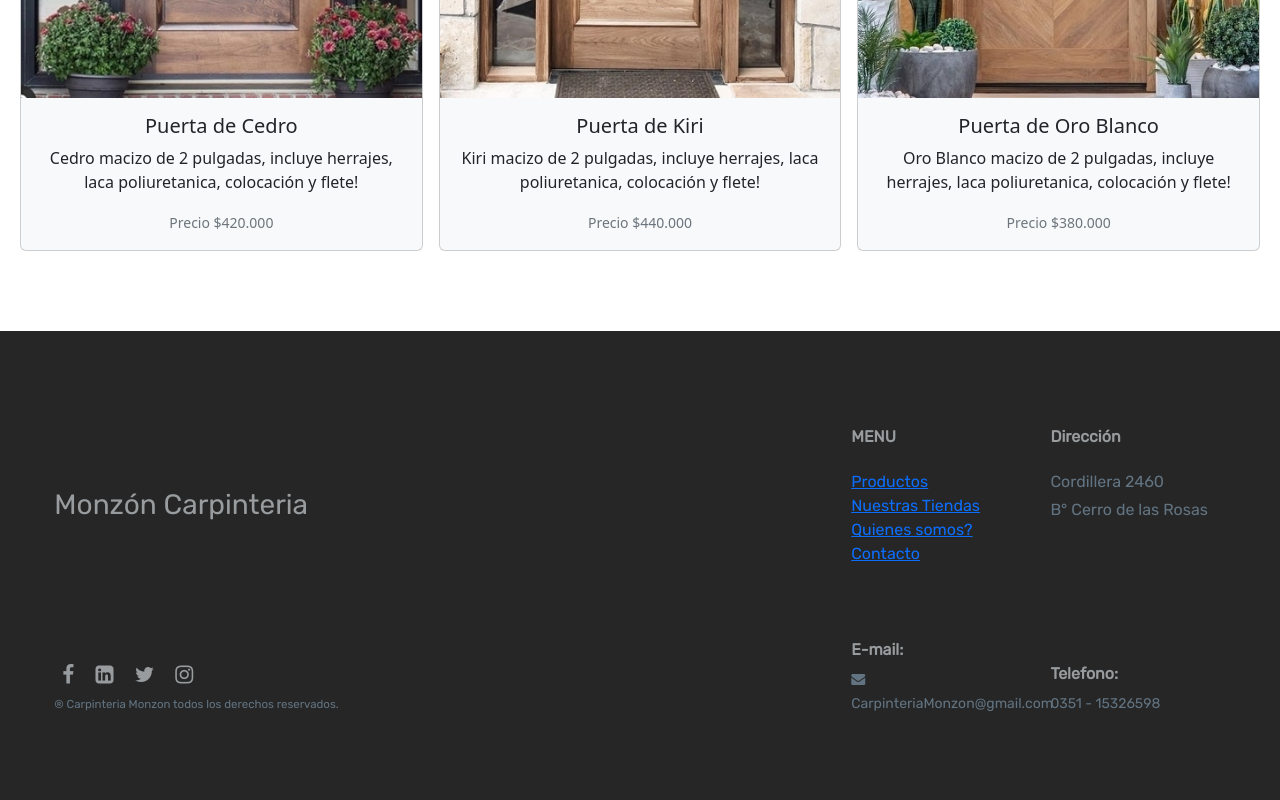
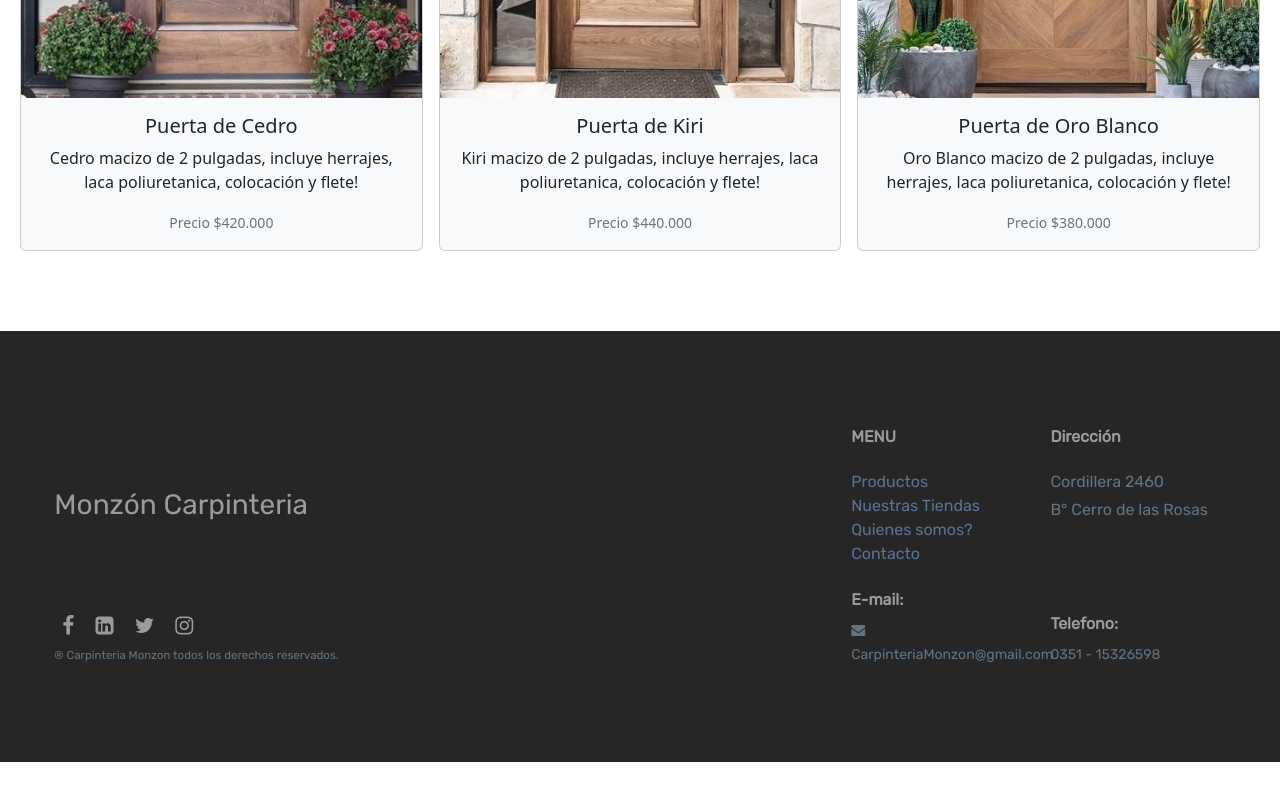
Before and after one commit to Simplepunk/CarpinteriaMonzon, a website: page pages/Productos.html in a window 1280 px wide. Shown: the part 668-1468 px from the top of the page. After the commit the page ends 1430 px from the top, so only its background shows below. Drawn offline with nearby package versions, Linux system fonts and the light colour scheme.

Commit message:
mixin variables mapa

```diff
--- a/sass/_contacto.scss
+++ b/sass/components/_contacto.scss
@@ -4,6 +4,8 @@
 
     h1 {
         margin-bottom: 40px;
+        font-size: 2rem;
+        @include texto;
     }
 
     label {
--- a/sass/_footer.scss
+++ b/sass/components/_footer.scss
@@ -14,9 +14,12 @@
         padding-bottom:0;
         margin-top: 0px;
     }
-    .a{
+
+    a{
+        list-style-type: none;
+        color: #5c7293;
         text-decoration: none;
-        color: #161616;
+    }
     }
     .small{
         font-size: calc(12px + (15 - 12) * ((100vw - 360px) / (1600 - 360))) !important;
@@ -43,5 +46,3 @@
     .rights{
         font-size: calc(10px + (12 - 10) * ((100vw - 360px) / (1600 - 360))) !important;
     }
-
-}
--- /dev/null
+++ b/sass/components/_global.scss
@@ -0,0 +1,5 @@
+*{
+    margin: 0;
+    padding: 0;
+    box-sizing: border-box;
+}
--- a/sass/_medio.scss
+++ b/sass/components/_medio.scss
@@ -56,7 +56,7 @@
         top: 50%;
         left: 50%;
         transform: translate(-50%, -50%);
-        color: rgb(255, 245, 245);
+        color: map-get($colores, "text-2");
         font-family: 'Bebas Neue', cursive;
         font-size: 1.4rem;
         text-shadow: 1.5px 1.5px 3px rgb(0, 0, 0);
@@ -97,11 +97,12 @@
         }
 
         h2{
+            position:initial;
             display: block !important;
             transition: none;
             transform: none;
             animation: none;
-            color: rgb(255, 245, 245);
+            color: map-get($colores, "text-2");
             font-family: 'Bebas Neue', cursive;
             font-size: 1.4rem;
             text-shadow: 1.5px 1.5px 3px rgb(0, 0, 0);
--- /dev/null
+++ b/sass/components/_mixins.scss
@@ -0,0 +1,40 @@
+@mixin anim {
+    -webkit-animation: focus-in-contract 0.7s cubic-bezier(0.250, 0.460, 0.450, 0.940) both;
+	animation: focus-in-contract 0.7s cubic-bezier(0.250, 0.460, 0.450, 0.940) both;
+
+    @-webkit-keyframes focus-in-contract {
+        0% {
+        letter-spacing: 1em;
+        -webkit-filter: blur(12px);
+        filter: blur(12px);
+        opacity: 0;
+        }
+        100% {
+        -webkit-filter: blur(0px);
+        filter: blur(0px);
+        opacity: 1;
+        }
+    }
+    @keyframes focus-in-contract {
+        0% {
+        letter-spacing: 1em;
+        -webkit-filter: blur(12px);
+        filter: blur(12px);
+        opacity: 0;
+        }
+        100% {
+        -webkit-filter: blur(0px);
+        filter: blur(0px);
+        opacity: 1;
+        }
+    }
+
+}
+
+@mixin texto {
+        text-align: center;
+        color: map-get($colores, "text-1");
+        font-family: 'Bebas Neue', cursive;
+        text-shadow: 1px 1px 1.5px rgb(0, 0, 0);
+        @include anim;
+}
--- /dev/null
+++ b/sass/components/_nuestras_tiendas.scss
@@ -0,0 +1,5 @@
+.nuestras__tiendas{
+    .titulo__tiendas{
+        @include texto;
+    }
+}
--- a/sass/_productos.scss
+++ b/sass/components/_productos.scss
@@ -1,10 +1,10 @@
-.card-group{
-    text-align: center;
-}
 .textprod{
     text-align: center;
-    color: rgb(0, 0, 0);
+    color: map-get($colores, "text-1");
     font-family: 'Bebas Neue', cursive;
     font-size: 1.4rem;
     text-shadow: 1px 1px 1.5px rgb(0, 0, 0);
 }
+.card-group{
+    text-align: center;
+}
--- a/sass/_quienes_somos.scss
+++ b/sass/components/_quienes_somos.scss
@@ -1,4 +1,9 @@
 
+.video__card{
+    .video__text{
+        @include texto;
+    }
+}
 
 @media screen and (max-width: 1440px) {
 
--- /dev/null
+++ b/sass/components/_variables.scss
@@ -0,0 +1,6 @@
+$colores :(
+    "text-1" :#0000,
+    "text-2" :rgb(255, 249, 249)
+
+
+);
--- a/sass/main.scss
+++ b/sass/main.scss
@@ -1,7 +1,11 @@
-@import "./nav";
-@import "./medio";
-@import "./footer";
-@import "./animaciones";
-@import "./productos";
-@import "./contacto";
-@import "./quienes_somos"
+@import "./components/global";
+@import "./components/mixins";
+@import "./components/variables";
+@import "./components/nav";
+@import "./components/medio";
+@import "./components/nuestras_tiendas";
+@import "./components/animaciones";
+@import "./components/productos";
+@import "./components/contacto";
+@import "./components/quienes_somos";
+@import "./components/footer"
```
Also changed, not shown: pages/Nuestras_Tiendas.html (+3 -3 lines), pages/Quienes_somos.html (+4 -1 lines), css/main.css, sass/components/_animaciones.scss (renamed from sass/_animaciones.scss), sass/components/_nav.scss (renamed from sass/_nav.scss).
